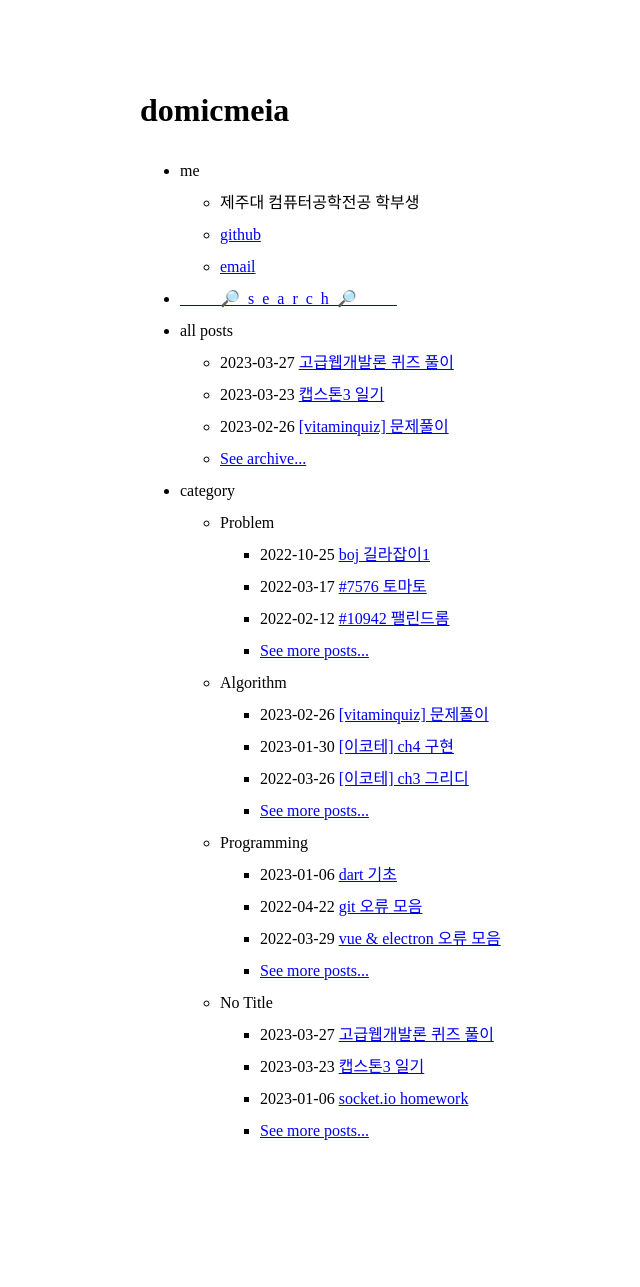
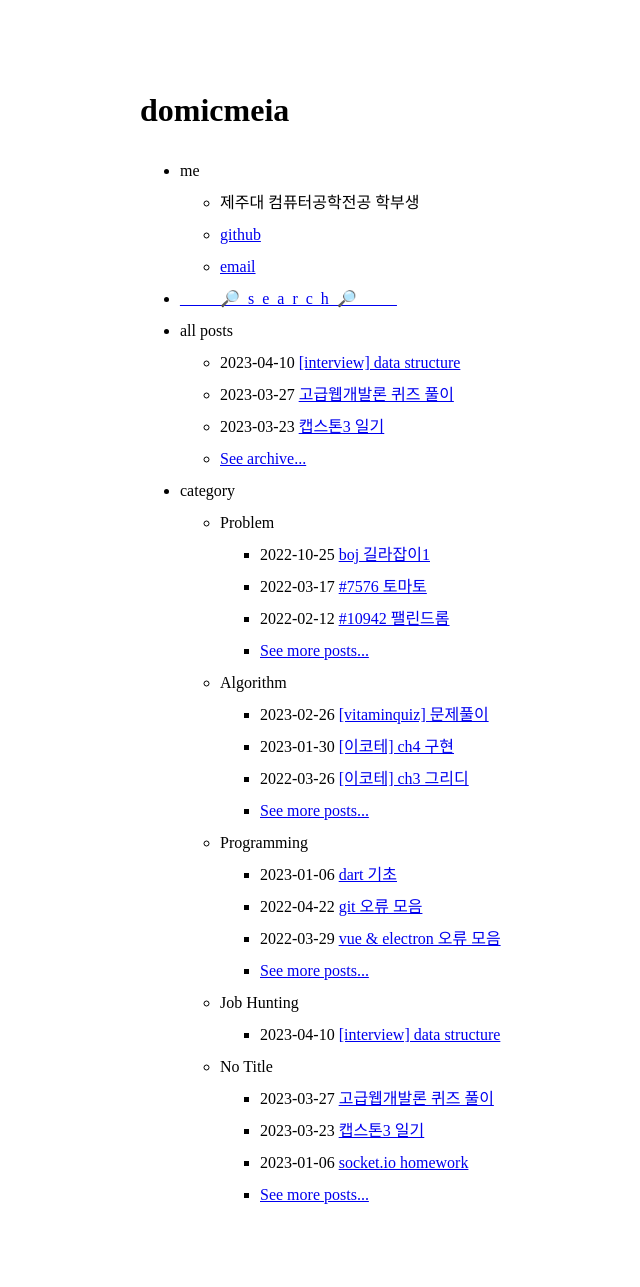
Before and after one commit to domicmeia/domicmeia.github.io, a Jekyll site: the page built from index.md, in a window 1280 px wide. Shown: the whole page, without its empty margins (150-790 px from the left). Built offline with Jekyll 4.4.1, drawn with Linux system fonts in a browser that asks for light colours; some web fonts are replaced; before the commit the page ends 1223 px from its top, so only the background shows below that.

```diff
--- /dev/null
+++ b/_posts/2023-04-10-[interview] Data Structure.md
@@ -0,0 +1,167 @@
+---
+layout: post
+category: Job
+---
+> **<center>백엔드 인터뷰 준비용 카테고리</center>**
+  [Tech-interview][link]에 나와 있는 질문들에 대한 답변을 작성 중입니다. 링크를 참고해주세요.
+
+## 자료구조
+### 혹시 코딩테스트를 원한다면... [이쪽](https://github.com/VSFe/Algorithm_Study)은 어떠신가요?
+
+<details>
+  <summary><h3>1. 시간복잡도와 공간복잡도에 대해 설명해 주세요.</h3></summary>
+<ul>
+<li> Big-O, Big-Theta, Big-Omega 에 대해 설명해 주세요.</li>
+<li> 다른 것을 사용하지 않고, Big-O를 사용하는 이유가 있을까요?</li>
+<li> O(1)은 O(N^2) 보다 무조건적으로 빠른가요?</li>
+</ul>
+</details>
+
+<details>
+  <summary><h3>2. 링크드 리스트에 대해 설명해 주세요.</h3></summary>
+<ul>
+<li> 일반 배열과, 링크드 리스트를 비교해 주세요.</li>
+<li> 링크드 리스트를 사용해서 구현할 수 있는 다른 자료구조에 대해 설명해 주세요.</li>
+</ul>
+</details>
+
+<details>
+  <summary><h3>3. 스택과 큐에 대해서 설명해 주세요.</h3></summary>
+<ul>
+<li> 스택 2개로 큐를, 큐 2개로 스택을 만드는 방법과, 그 시간복잡도에 대해 설명해 주세요.</li>
+<li> 시간복잡도를 유지하면서, 배열로 스택과 큐를 구현할 수 있을까요?</li>
+<li> Prefix, Infix, Postfix 에 대해 설명하고, 이를 스택을 활용해서 계산/하는 방법에 대해 설명해 주세요.</li>
+<li> Deque는 어떻게 구현할 수 있을까요? </li>
+<li> (C++ 한정) Deque의 Random Access 시간복잡도는 O(1) 입니다. 이게 어떻게 가능한걸까요? </li>
+</ul>
+</details>
+
+<details>
+  <summary><h3>4. 해시 자료구조에 대해 설명해 주세요.</h3></summary>
+<ul>
+<li> 값이 주어졌을 때, 어떻게 하면 충돌이 최대한 적은 해시 함수를 설계할 수 있을까요?</li>
+<li> 해시값이 충돌했을 때, 어떤 방식으로 처리할 수 있을까요?</li>
+<li> 본인이 사용하는 언어에서는, 어떤 방식으로 해시 충돌을 처리하나요?</li>
+<li> Double Hashing 의 장점과 단점에 대해서 설명하고, 단점을 어떻게 해결할 수 있을지 설명해 주세요.</li>
+</ul>
+</details>
+
+ <details>
+  <summary><h3>5. 트리와 이진트리, 이진탐색트리에 대해 설명해 주세요.</h3></summary>
+<ul>
+<li> 그래프와 트리의 차이가 무엇인가요?</li>
+<li> 이진탐색트리에서 중위 탐색을 하게 되면, 그 결과는 어떤 의미를 가지나요?</li>
+<li> 이진탐색트리의 주요 연산에 대한 시간복잡도를 설명하고, 왜 그런 시간복잡도가 도출되는지 설명해 주세요.</li>
+<li> 이진탐색트리의 한계점에 대해 설명해주세요.</li>
+<li> 이진탐색트리의 값 삽입, 삭제 방법에 대해 설명하고, 어떤식으로 값을 삽입하면 편향이 발생할까요?</li>
+</ul>
+</details>
+
+ <details>
+  <summary><h3>6. 힙에 대해 설명해 주세요.</h3></summary>
+<ul>
+<li> 힙을 배열로 구현한다고 가정하면, 어떻게 값을 저장할 수 있을까요?</li>
+<li> 힙의 삽입, 삭제 방식에 대해 설명하고, 왜 이진탐색트리와 달리 편향이 발생하지 않는지 설명해 주세요.</li>
+<li> 힙 정렬의 시간복잡도는 어떻게 되나요? Stable 한가요?</li>
+</ul>
+</details>
+
+ <details>
+  <summary><h3>7. BBST (Balanced Binary Search Tree) 와, 그 종류에 대해 설명해 주세요.</h3></summary>
+<ul>
+<li> Red Black Tree는 어떻게 균형을 유지할 수 있을까요?</li>
+<li> Red Black Tree의 주요 성질 4가지에 대해 설명해 주세요.</li>
+<li> 2-3-4 Tree, AVL Tree 등의 다른 BBST 가 있음에도, 왜 Red Black Tree가 많이 사용될까요?</li>
+</ul>
+</details>
+
+ <details>
+  <summary><h3>8. 정렬 알고리즘에 대해 설명해 주세요.</h3></summary>
+<ul>
+<li> Quick Sort와 Merge Sort를 비교해 주세요.</li>
+<li> Quick Sort에서 O(N^2)이 걸리는 예시를 들고, 이를 개선할 수 있는 방법에 대해 설명해 주세요.</li>
+<li> Stable Sort가 무엇이고, 어떤 정렬 알고리즘이 Stable 한지 설명해 주세요.</li>
+<li> Merge Sort를 재귀를 사용하지 않고 구현할 수 있을까요?</li>
+<li> Radix Sort에 대해 설명해 주세요.</li>
+<li> Bubble, Selection, Insertion Sort의 속도를 비교해 주세요. </li>
+<li> 값이 <strong>거의</strong> 정렬되어 있거나, 아예 정렬되어 있다면, 위 세 알고리즘의 성능 비교 결과는 달라질까요? </li>
+<li> 본인이 사용하고 있는 언어에선, 어떤 정렬 알고리즘을 사용하여 정렬 함수를 제공하고 있을까요? </li>
+<li> 정렬해야 하는 데이터는 50G 인데, 메모리가 4G라면, 어떤 방식으로 정렬을 진행할 수 있을까요? </li>
+</ul>
+</details>
+
+ <details>
+  <summary><h3>9. 그래프 자료구조에 대해 설명하고, 이를 구현할 수 있는 두 방법에 대해 설명해 주세요.</h3></summary>
+<ul>
+<li> 각 방법에 대해, "두 정점이 연결되었는지" 확인하는 시간복잡도와 "한 정점에 연결된 모든 정점을 찾는" 시간복잡도, 그리고 공간복잡도를 비교해 주세요.</li>
+<li> 정점의 개수가 N개, 간선의 개수가 N^3 개라면, 어떤 방식으로 구현하는 것이 효율적일까요? </li>
+<li> 사이클이 없는 그래프는 모두 트리인가요? 그렇지 않다면, 예시를 들어주세요.</li>
+</ul>
+</details>
+
+ <details>
+  <summary><h3>10. 그래프에서, 최단거리를 구하는 방법에 대해 설명해 주세요.</h3></summary>
+<ul>
+<li> 트리에서는 어떤 방식으로 최단거리를 구할 수 있을까요? (위 방법을 사용하지 않고) </li>
+<li> 다익스트라 알고리즘에서, 힙을 사용하지 않고 구현한다면 시간복잡도가 어떻게 변화할까요? </li>
+<li> 정점의 개수가 N개, 간선의 개수가 N^3 개라면, 어떤 알고리즘이 효율적일까요?</li>
+<li> A* 알고리즘에 대해 설명해 주세요. 이 알고리즘은 다익스트라와 비교해서 어떤 성능을 낼까요? </li>
+<li> 음수 간선이 있을 때와, 음수 사이클이 있을 때 각각 어떤 최단거리 알고리즘을 사용해야 하는지 설명해 주세요. </li>
+</ul>
+</details>
+
+ <details>
+  <summary><h3>11. 재귀함수에 대해 설명해 주세요.</h3></summary>
+<ul>
+<li> 재귀 함수의 동작 과정을 Call Stack을 활용해서 설명해 주세요.</li>
+<li> 언어의 스펙에 따라, 재귀함수의 최적화를 진행해주는 경우가 있습니다. 어떤 경우에 재귀함수의 최적화가 가능하며, 이를 어떻게 최적화 할 수 있을지 설명해 주세요.</li>
+</ul>
+</details>
+
+ <details>
+  <summary><h3>12. MST가 무엇이고, 어떻게 구할 수 있을지 설명해 주세요.</h3></summary>
+<ul>
+<li> Kruskal 알고리즘에서 사용하는 Union-Find 자료구조에 대해 설명해 주세요.</li>
+<li> Kruskal 과 Prim 중, 어떤 것이 더 빠를까요?</li>
+</ul>
+</details>
+
+ <details>
+  <summary><h3>13. Thread Safe 한 자료구조가 있을까요? 없다면, 어떻게 Thread Safe 하게 구성할 수 있을까요?</h3></summary>
+<ul>
+<li> 배열의 길이를 알고 있다면, 조금 더 빠른 Thread Safe 한 연산을 만들 순 없을까요?</li>
+<li> 사용하고 있는 언어의 자료구조는 Thread Safe 한가요? 그렇지 않다면, Thread Safe 한 Wrapped Data Structure 를 제공하고 있나요?</li>
+</ul>
+</details>
+
+ <details>
+  <summary><h3>14. 문자열을 저장하고, 처리하는 주요 자료구조 및 알고리즘 (Trie, KMP, Rabin Karp 등) 에 대해 설명해 주세요.</h3></summary>
+<ul>
+</ul>
+</details>
+
+ <details>
+  <summary><h3>15. 이진탐색이 무엇인지 설명하고, 시간복잡도를 증명해 보세요.</h3></summary>
+<ul>
+<li> Lower Bound, Upper Bound 는 무엇이고, 이를 어떻게 구현할 수 있을까요?</li>
+<li> 이진탐색의 논리를 적용하여 삼진탐색을 작성한다고 가정한다면, 시간복잡도는 어떻게 변화할까요? (실제 존재하는 삼진탐색 알고리즘은 무시하세요!)</li>
+<li> 기존 이진탐색 로직에서 부등호의 범위가 바뀐다면, (ex. <= 라면 <로, <이라면 <= 로) 결과가 달라질까요?</li>
+</ul>
+</details>
+
+ <details>
+  <summary><h3>16. 암호화 알고리즘에 대해 설명해 주세요.</h3></summary>
+<ul>
+</ul>
+</details>
+
+ <details>
+  <summary><h3>17. 그리디 알고리즘과 동적 계획법을 비교해 주세요.</h3></summary>
+<ul>
+<li> 그렇다면, 어떤 경우에 각각의 기법을 사용할 수 있을까요?</li>
+<li> 그렇다면, 동적 계획법으로 풀 수 있는 모든 문제는 재귀로 변환하여 풀 수 있나요?</li>
+</ul>
+</details>
+
+
+[link]: https://github.com/VSFe/Tech-Interview
```
Also changed, not shown: _data/menu.yml (+7 -0 lines), archive-job.md (added, +5 -0 lines).
